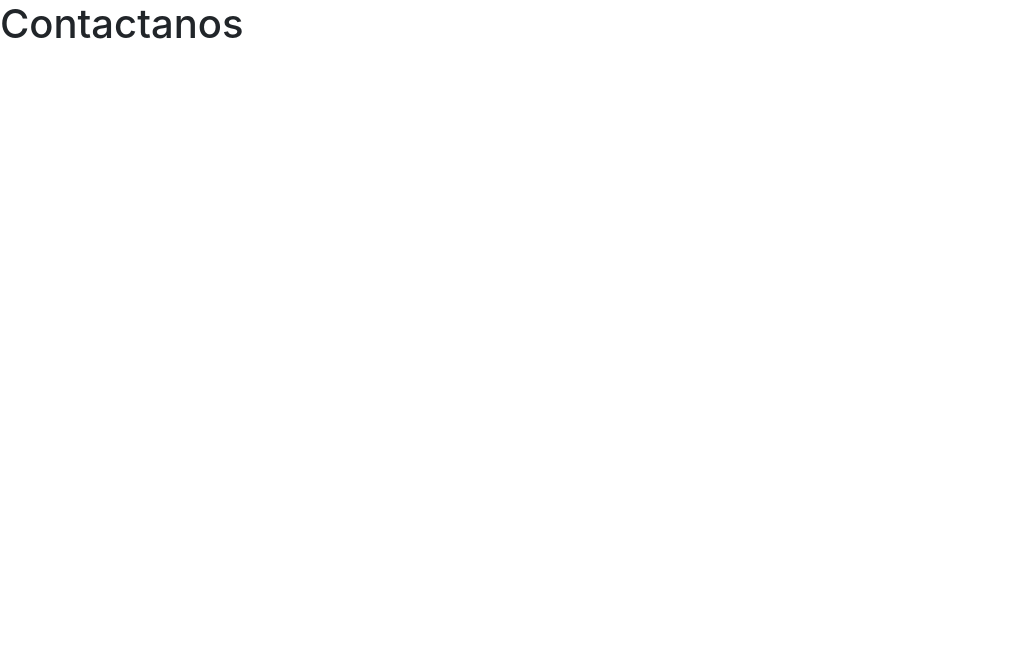
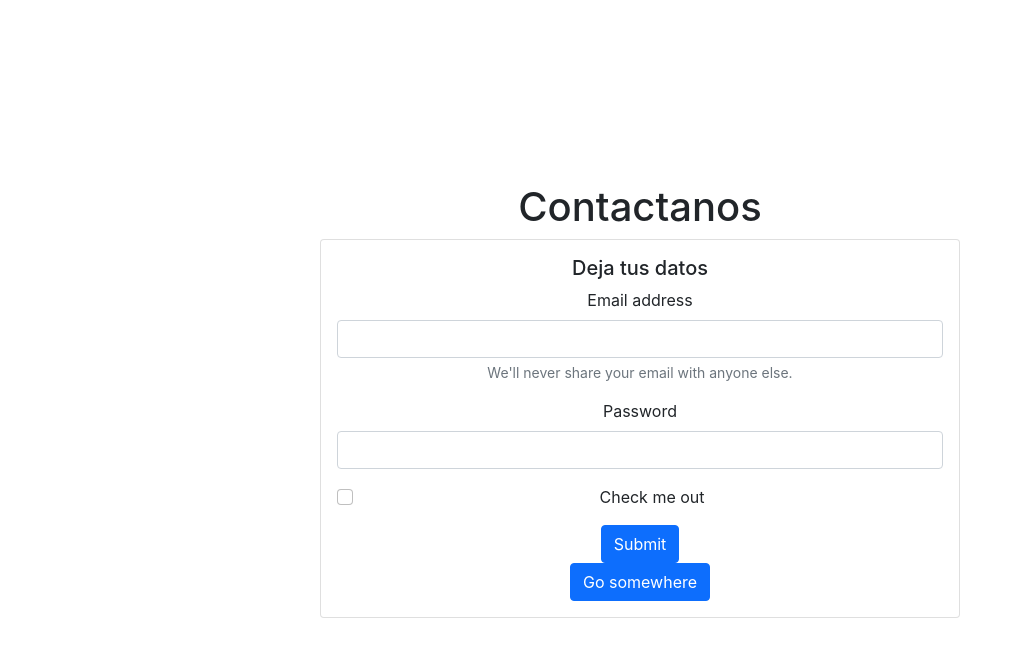
Before and after one commit to Nadim18-lab/Cositas, a React (Create React App) app: page /contact in a window 1280 px wide. Shown: the top 656 px of the page, without its empty margins (0-1021 px from the left). Built offline with nearby package versions, Linux system fonts and the light colour scheme.

Commit message:
inicio de maquetado de contact-page

```diff
--- /dev/null
+++ b/src/Components/Contact-Component/Contact.css
@@ -0,0 +1,15 @@
+.card {
+  width: 50% !important;
+  text-align: center;
+}
+.header {
+  display: flex;
+  align-items: center;
+  justify-content: center;
+  text-align: center;
+  flex-direction: column;
+  height: 100vh;
+}
+h1 {
+  text-align: center;
+}
--- a/src/Components/Contact-Component/Contact.js
+++ b/src/Components/Contact-Component/Contact.js
@@ -1,13 +1,60 @@
 import React, { Component } from "react";
 import { PropTypes } from "prop-types";
+import "./Contact.css";
 
 class Contact extends Component {
-
   render() {
     return (
       <div>
         <div class="header">
           <h1>Contactanos</h1>
+          <div class="card">
+            <div class="card-body">
+              <h5 class="card-title">Deja tus datos</h5>
+              <form>
+                <div class="mb-3">
+                  <label for="exampleInputEmail1" class="form-label">
+                    Email address
+                  </label>
+                  <input
+                    type="email"
+                    class="form-control"
+                    id="exampleInputEmail1"
+                    aria-describedby="emailHelp"
+                  ></input>
+                  <div id="emailHelp" class="form-text">
+                    We'll never share your email with anyone else.
+                  </div>
+                </div>
+                <div class="mb-3">
+                  <label for="exampleInputPassword1" class="form-label">
+                    Password
+                  </label>
+                  <input
+                    type="password"
+                    class="form-control"
+                    id="exampleInputPassword1"
+                  ></input>
+                </div>
+                <div class="mb-3 form-check">
+                  <input
+                    type="checkbox"
+                    class="form-check-input"
+                    id="exampleCheck1"
+                  ></input>
+                  <label class="form-check-label" for="exampleCheck1">
+                    Check me out
+                  </label>
+                </div>
+                <button type="submit" class="btn btn-primary">
+                  Submit
+                </button>
+              </form>
+              <a href="#" class="btn btn-primary">
+                Go somewhere
+              </a>
+            </div>
+          </div>
         </div>
       </div>
     );
```
Lines whose indentation alone changed are shown as unchanged.
